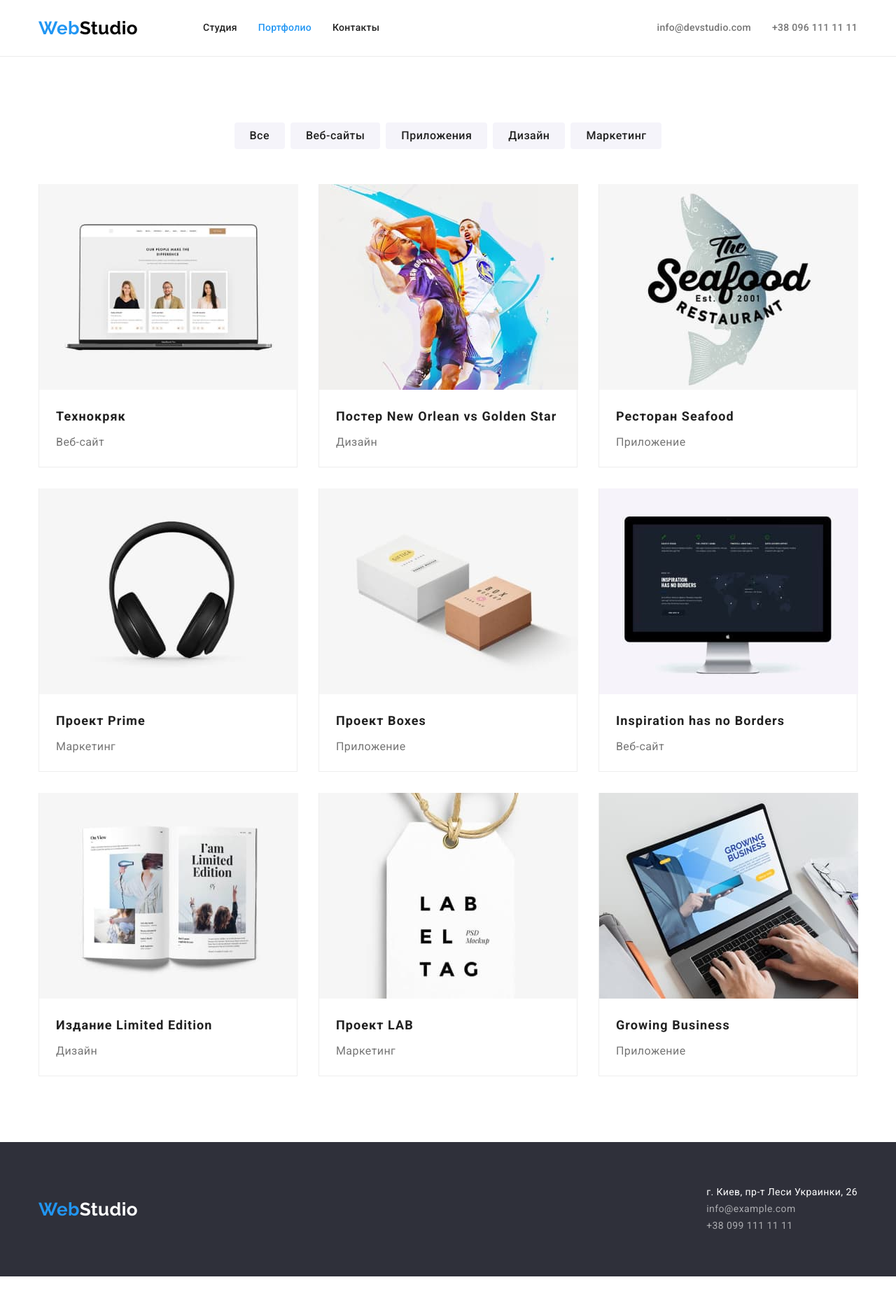
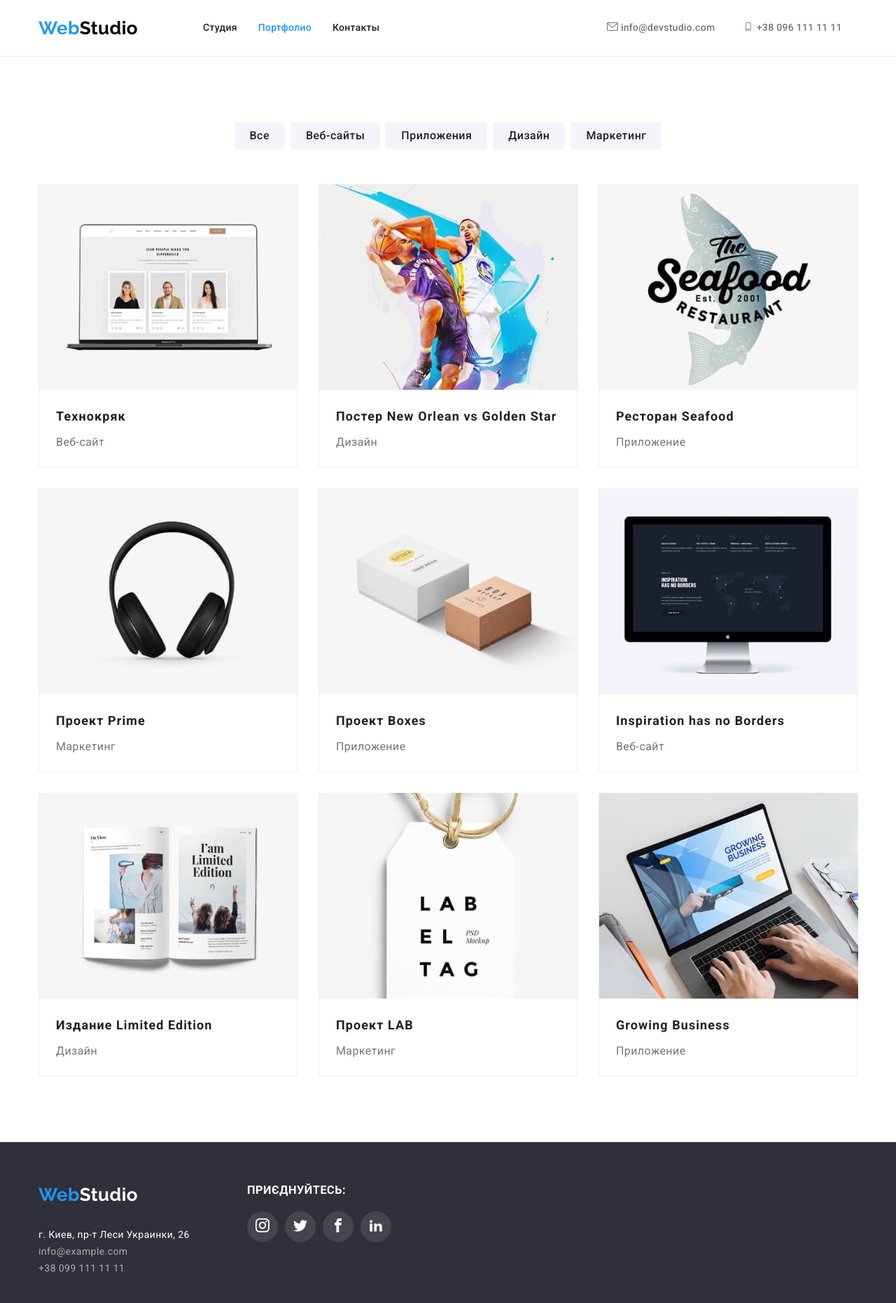
Before and after one commit to martamu448/goit-markup-hw-04, a plain HTML site: page portfolio.html in a window 1280 px wide. Shown: the whole page at 70% size. Before the commit the page ends 1824 px from the top, so only its background shows below. Drawn offline with nearby package versions, Linux system fonts and the light colour scheme.

Commit message:
Updates portfolio.html

```diff
--- a/css/styles.css
+++ b/css/styles.css
@@ -156,17 +156,21 @@ body {
  .contacts {
     display: flex;
 }
+/*==================== Вирівнювання іконки/пошти ?????? ===== */
+.contacts .item {
+    min-width: 164px;
+    text-align: justify;
+}
 
 .contacts-icon {
     width: 16px;
     height: 12px;
+    fill: var(--primary-text-color);
 }
 
 .contacts-icon:hover {
 fill: var(--accent-color);
 }
-
-
 
 /* =============================Buttons============================= */
 
@@ -226,6 +230,7 @@ fill: var(--accent-color);
 
     background: rgba(47, 48, 58, 0.4);
     background-image: /*linear-gradient (rgba(47, 48, 58, 0.4), rgba(47, 48, 58, 0.4)), */ url('../images/hero.jpg');
+
     background-repeat: no-repeat;
     background-position: center;
     background-size: cover;
@@ -377,11 +382,12 @@ display: flex;
     }
 
 /* ==========================================Social links - Team=========================== */
-    .team-social-links {
-        min-width: 206px;
-        min-height: 44px;
-    }
 
+.team-social-links-list {
+    display: flex;
+    justify-content: space-between;
+    align-items: center;
+}
 
 .team-social-links-button {
         width: 44px;
@@ -410,12 +416,6 @@ display: flex;
     .team-social-links-button:focus {
         background-color: var(--accent-color);
         border-radius: 50%;
-    }
-
-    .team-social-links-list {
-        display: flex;
-        justify-content: space-between;
-        align-items: center;
     }
 
 /* =============================Clients============================= */
@@ -529,26 +529,17 @@ padding: 20px 24px;
 
 .footer-container {
     display: flex;
-    justify-content: space-between;
-    align-items: center;
-
-  }
+    justify-content: flex-start;
+}
 
 .footer .logo {
     display: block;
 
-    /*margin-right: 156px;*/
+    margin-right: 156px;
+    margin-bottom: 30px;
 
     color: var(--primary-white-color);
 }
-/*
-.footer-container {
-    margin-right: 70px;
-}
-
-.address {
-    margin-right: 70px;
-}*/
 
 .address-link,
 .mail-link,
@@ -585,6 +576,13 @@ color: var(--primary-white-color);
 text-transform: uppercase;
 }
 
+.footer-social-links-icon {
+    width: 20px;
+    height: 20px;
+
+    fill: var(--primary-white-color);
+}
+
 .footer-social-links-button {
     width: 44px;
     height: 44px;
@@ -600,10 +598,3 @@ background: rgba(255, 255, 255, 0.1);
 .footer-social-links-button:focus {
     background-color: var(--accent-color);
 }
-
-.footer-social-links-icon {
-    width: 20px;
-    height: 20px;
-
-    fill: var(--primary-white-color);
-}
--- a/portfolio.html
+++ b/portfolio.html
@@ -16,7 +16,6 @@
 
 <body>
 <!-- ================================Header================================ -->
-
 <header class="page-header">
     <div class="container page-header-container">
     <nav class="page-navigation">
@@ -29,8 +28,16 @@
     </nav>
 
     <ul class="contacts list">
-        <li class="item"><a href="mailto:info@devstudio.com" class="link">info@devstudio.com</a></li>
-        <li class="item"><a href="tel:+380961111111" class="link">+38 096 111 11 11</a></li>
+        <li class="item">
+            <svg class="contacts-icon">
+                <use href="./images/sprite.svg#icon-envelope"></use>
+            </svg>
+            <a href="mailto:info@devstudio.com" class="link">info@devstudio.com</a></li>
+        <li class="item">
+            <svg class="contacts-icon">
+                <use href="./images/sprite.svg#icon-smartphone"></use>
+            </svg>
+            <a href="tel:+380961111111" class="link">+38 096 111 11 11</a></li>
     </ul>
 </div>
 </header>
@@ -113,8 +120,10 @@
 </main>
 
 <!-- ================================Footer================================ -->
+<!-- ================================Footer================================ -->
 <footer class="footer">
     <div class="container footer-container">
+        <div class="footer-logo-address">
             <a href="./index.html" class="logo"><span class="accent">Web</span>Studio</a>
 
     <address>
@@ -125,6 +134,41 @@
         </ul>
     </address>
 </div>
+
+<div class="footer-social-links">
+    <h3 class="footer-social-links-title">Приєднуйтесь:</h3>
+    <ul class="footer-social-links-list list">
+        <li>
+            <button class="footer-social-links-button">
+            <svg class="footer-social-links-icon">
+            <use href="./images/sprite.svg#icon-instagram"></use>
+        </svg>
+    </button>
+    </li>
+        <li>
+            <button class="footer-social-links-button">
+            <svg class="footer-social-links-icon">
+            <use href="./images/sprite.svg#icon-twitter"></use>
+        </svg>
+    </button>
+    </li>
+        <li>
+            <button class="footer-social-links-button">
+            <svg class="footer-social-links-icon">
+            <use href="./images/sprite.svg#icon-facebook"></use>
+        </svg>
+    </button>
+    </li>
+    <li>
+        <button class="footer-social-links-button">
+        <svg class="footer-social-links-icon">
+        <use href="./images/sprite.svg#icon-linkedin"></use>
+    </svg>
+</button>
+</li>
+    </ul>
+</div>
+
     </footer>
 
 </body>
```
Lines whose indentation alone changed are shown as unchanged.
